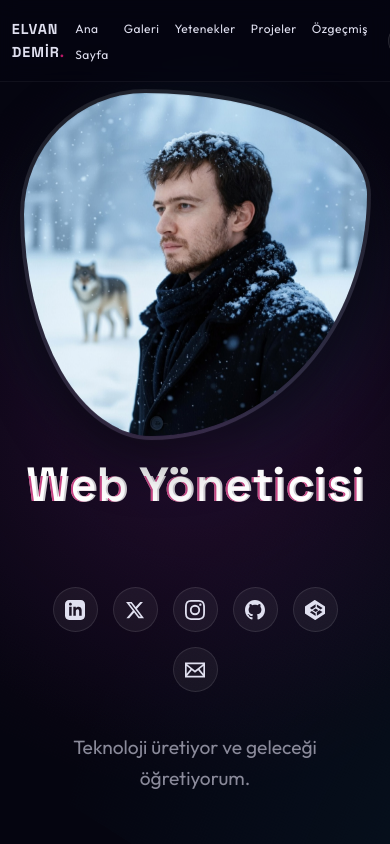
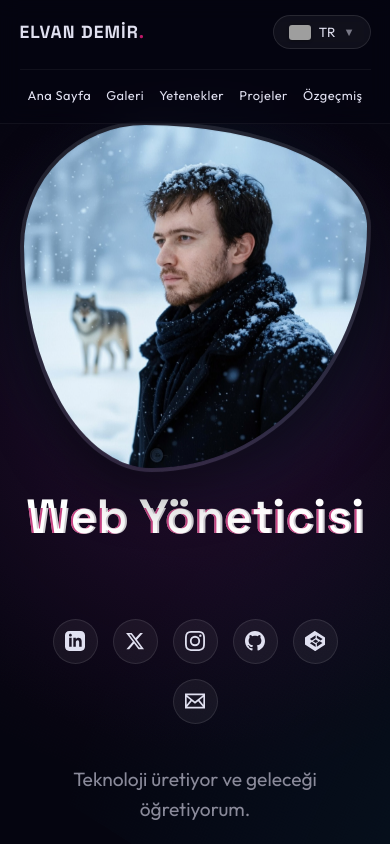
Before and after one commit to elvanis05/Elvndmr, a React (Vite) app: page / in a window 390 px wide. Shown: the top 844 px of the page. Built offline with nearby package versions, Linux system fonts and the light colour scheme; grey boxes are pictures that could not be loaded.

Commit message:
fix: resolve mobile navigation header and projects modal overlays from overflowing in long translated languages

```diff
--- a/src/index.css
+++ b/src/index.css
@@ -229,28 +229,37 @@ nav {
 /* ================= HERO CONTENT ================= */
 @media (max-width: 768px) {
   nav {
-    padding: 15px 3%;
-    gap: 10px;
+    flex-wrap: wrap;
+    justify-content: space-between;
+    padding: 15px 5%;
+    gap: 15px;
+  }
+
+  .logo {
+    order: 1;
+    font-size: 1.1rem;
+    letter-spacing: 1px;
+  }
+
+  .lang-switcher {
+    order: 2;
+    margin-left: 0;
   }
 
   .nav-links {
+    order: 3;
+    width: 100%;
     gap: 15px;
     justify-content: center;
-    flex: 1;
+    flex-wrap: wrap;
+    margin-top: 5px;
+    border-top: 1px solid rgba(255, 255, 255, 0.05);
+    padding-top: 12px;
   }
 
   .nav-links a {
-    font-size: 0.75rem;
+    font-size: 0.8rem;
     letter-spacing: 0.5px;
-  }
-
-  .logo {
-    font-size: 0.9rem;
-    letter-spacing: 1px;
-  }
-
-  .lang-switcher {
-    margin-left: 10px;
   }
 }
 
@@ -1309,6 +1318,38 @@ nav {
     line-height: 1.2;
     -webkit-backface-visibility: hidden;
     backface-visibility: hidden;
+  }
+
+  /* Projects Modal Responsive Styling */
+  .modal-content {
+    width: 90% !important;
+    max-height: 90vh;
+    overflow-y: auto;
+  }
+
+  .modal-info {
+    padding: 25px 20px !important;
+  }
+
+  .modal-info h2 {
+    font-size: 1.8rem !important;
+    margin-bottom: 12px !important;
+  }
+
+  .modal-info p {
+    margin-bottom: 20px !important;
+    font-size: 0.9rem !important;
+  }
+
+  .modal-content>img {
+    max-height: 200px;
+    object-fit: cover;
+  }
+
+  .close-modal {
+    top: 5px !important;
+    right: 15px !important;
+    font-size: 30px !important;
   }
 }
 
```
